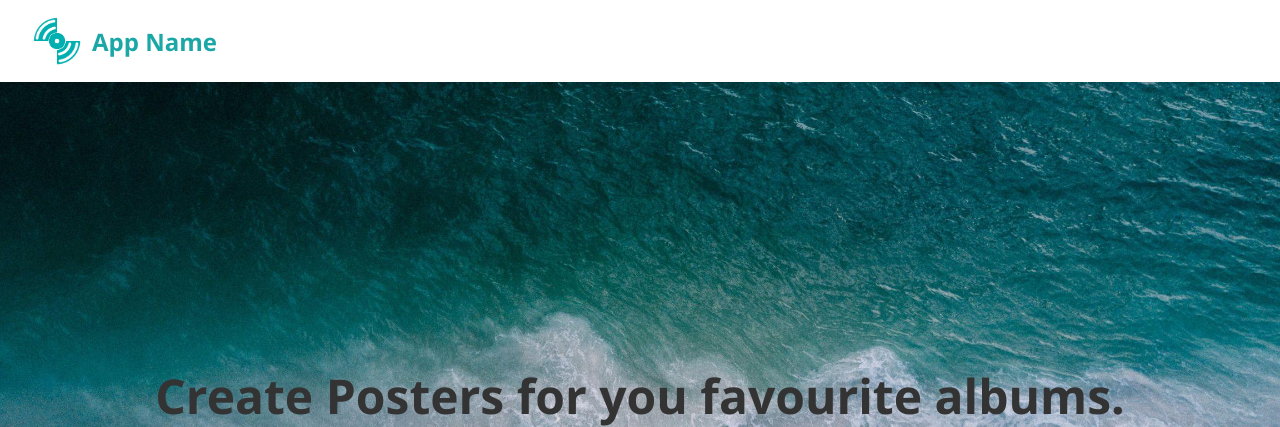
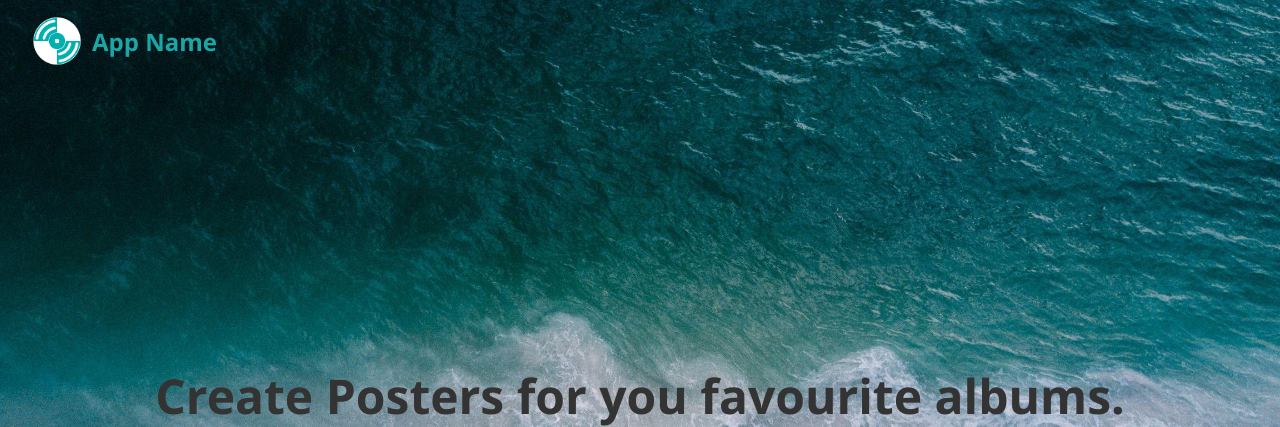
Before and after one commit to bellflwr/masseyhacks_xi, a Flask app: page / in a window 1280 px wide. Shown: the top 427 px of the page. Run offline with Flask 3, Linux system fonts and the light colour scheme.

Commit message:
Changed header in home page

```diff
--- a/masseyhacks_xi/blueprints/references.py
+++ b/masseyhacks_xi/blueprints/references.py
@@ -2,6 +2,7 @@ from flask import Blueprint, render_template
 
 references = Blueprint("references", __name__)
 
+
 @references.route("/")
 def albums_page():
     return render_template("album_posters.html")
--- a/masseyhacks_xi/static/styles/home.css
+++ b/masseyhacks_xi/static/styles/home.css
@@ -11,7 +11,7 @@
     }
 
     header {
-      background-color: #ffffff;
+
       padding: 1rem 2rem;
       display: flex;
       align-items: center;
```
Also changed, not shown: masseyhacks_xi/blueprints/__init__.py (line endings or trailing spaces).
